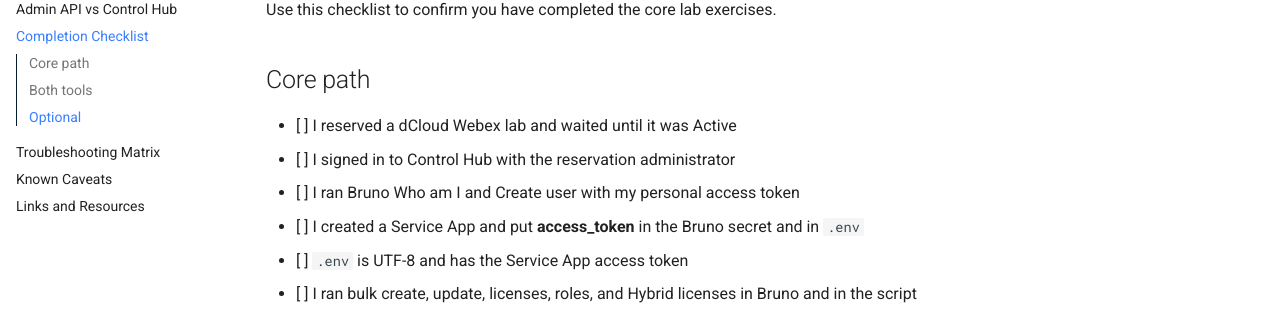
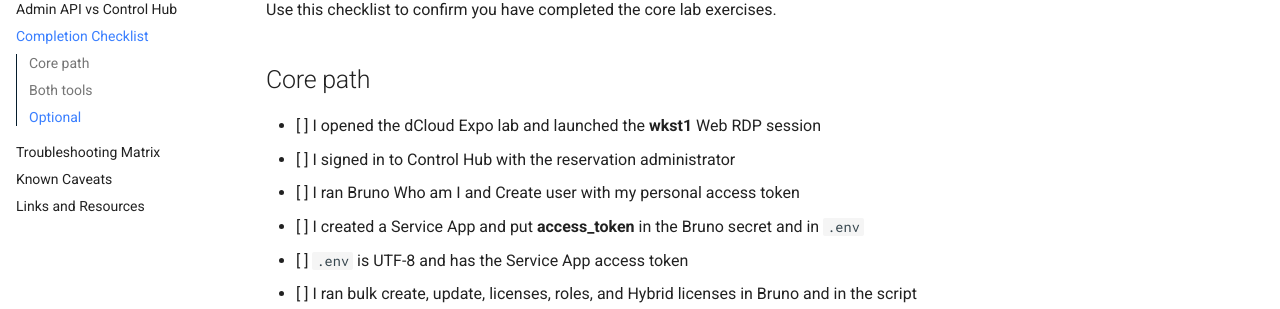
Before and after one commit to CiscoLiveMelbourne/CiscoLiveMelbourne.github.io, an MkDocs documentation site: the page built from docs/reference/checklist.md, in a window 1280 px wide and 1301 px high. Shown: the part 231-540 px from the top of the window. Built offline with MkDocs 1.6.1 and Material for MkDocs 9.7.7, drawn with Linux system fonts in a browser that asks for light colours.

Commit message:
Link the dCloud Expo lab in the overview and reference pages
Co-authored-by: Cursor <cursoragent@cursor.com>

```diff
--- a/docs/reference/checklist.md
+++ b/docs/reference/checklist.md
@@ -4,7 +4,7 @@ Use this checklist to confirm you have completed the core lab exercises.
 
 ## Core path
 
-- [ ] I reserved a dCloud Webex lab and waited until it was Active
+- [ ] I opened the dCloud Expo lab and launched the **wkst1** Web RDP session
 - [ ] I signed in to Control Hub with the reservation administrator
 - [ ] I ran Bruno Who am I and Create user with my personal access token
 - [ ] I created a Service App and put **access_token** in the Bruno secret and in `.env`
```
Also changed, not shown: docs/overview.md (+1 -1 lines), docs/reference/credentials.md (+1 -1 lines), docs/reference/links.md (+1 -0 lines).
